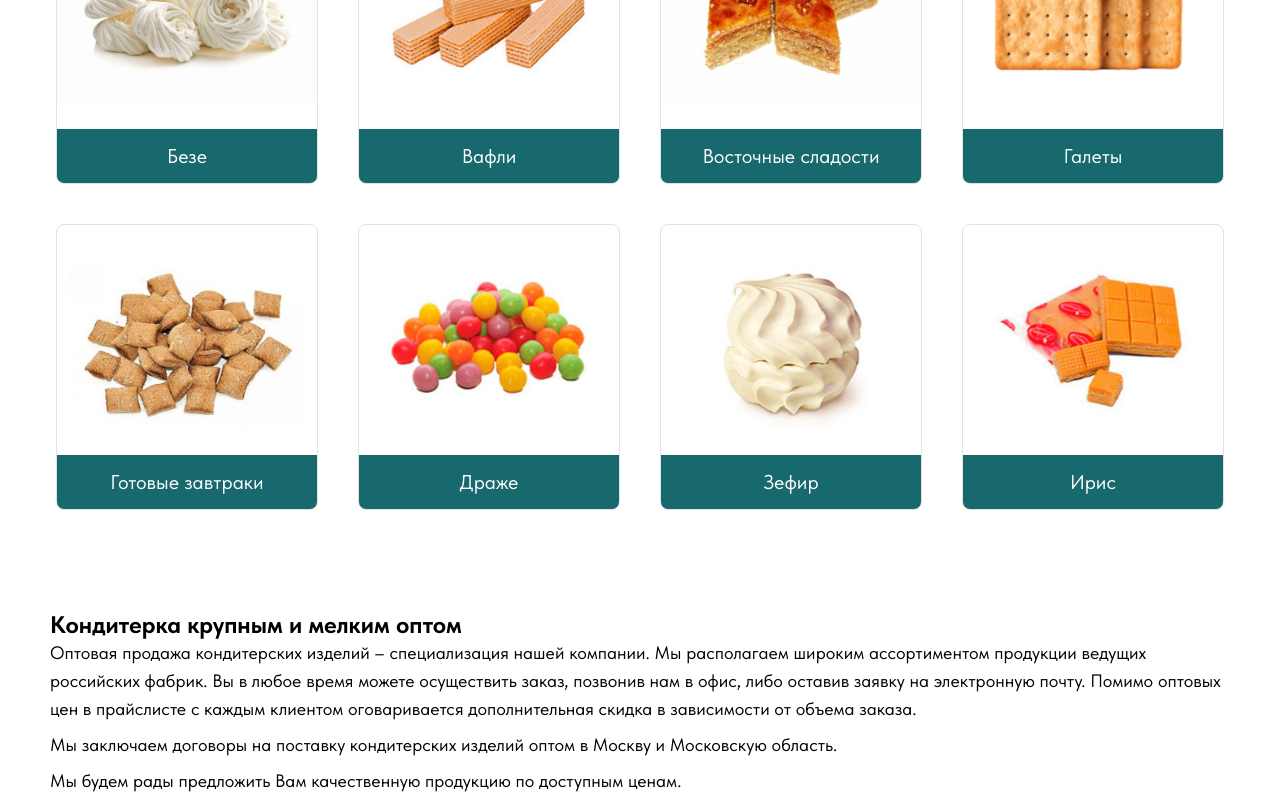
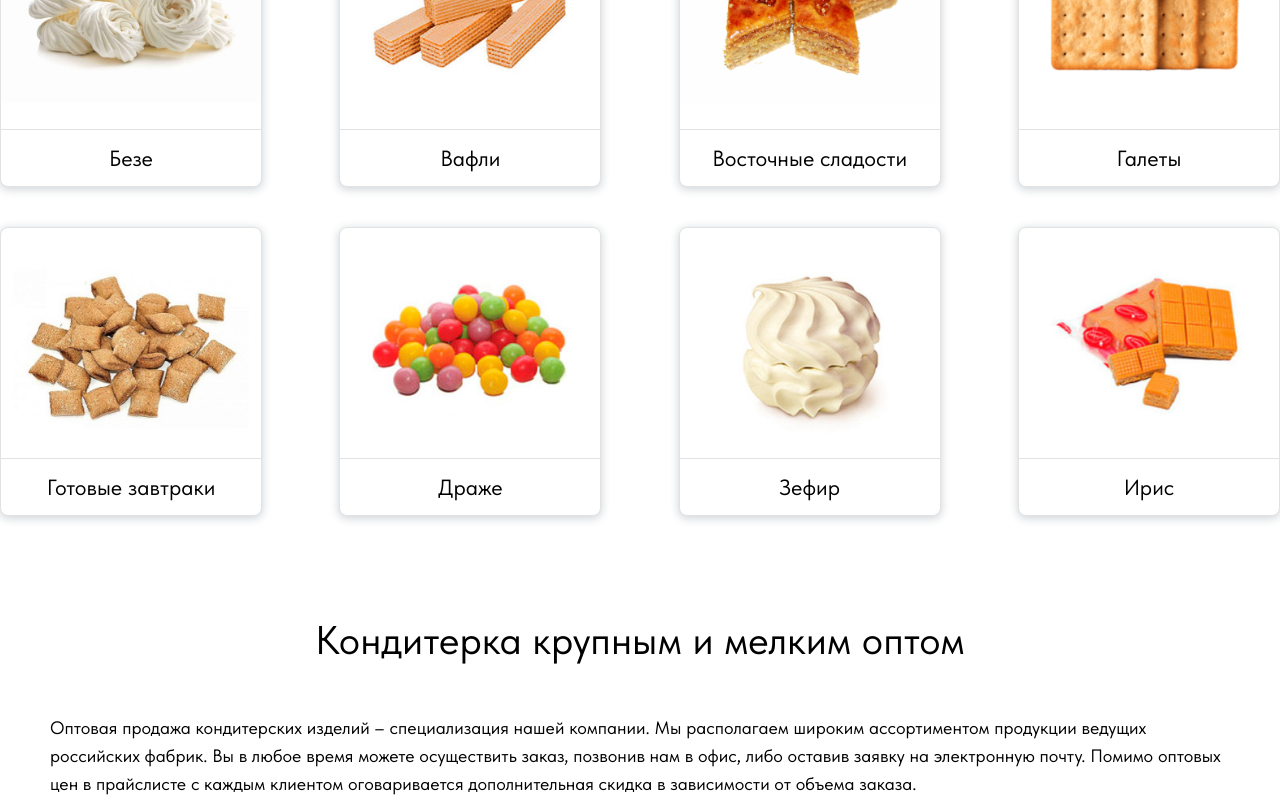
Before and after one commit to vierim/pallada-frontend, a Next.js app: page / in a window 1280 px wide. Shown: the part 840-1640 px from the top of the page. Built offline with nearby package versions, Linux system fonts and the light colour scheme.

Commit message:
Small styles fixes

```diff
--- a/src/app/globals.css
+++ b/src/app/globals.css
@@ -34,3 +34,10 @@ a {
   max-width: 1280px;
   margin: 0 auto;
 }
+
+h2 {
+  font-size: 40px;
+  font-weight: 400;
+  text-align: center;
+  margin-bottom: 50px;
+}
--- a/src/widgets/cover/cover.module.css
+++ b/src/widgets/cover/cover.module.css
@@ -3,6 +3,7 @@
   height: 450px;
   overflow: hidden;
   position: relative;
+  box-shadow: 0px 5px 10px 2px rgba(34, 60, 80, 0.2);
 }
 
 .cover::before {
--- a/src/widgets/page-sections/catalog/catalog.module.css
+++ b/src/widgets/page-sections/catalog/catalog.module.css
@@ -5,9 +5,9 @@
 .list {
   list-style: none;
   display: flex;
-  justify-content: center;
+  justify-content: space-between;
   flex-wrap: wrap;
-  gap: 40px;
+  gap: 40px 30px;
 }
 
 .item {
@@ -16,6 +16,7 @@
   background: #FFF;
   overflow: hidden;
   transition: border-color 0.2s linear;
+  box-shadow: 0px 2px 8px 1px rgba(34, 60, 80, 0.2);
 }
 
 .item:hover {
@@ -27,7 +28,7 @@
 }
 
 .item:hover .img {
-  scale: 115%;
+  scale: 105%;
 }
 
 .section {
@@ -43,13 +44,14 @@
   width: 100%;
   padding: 15px 10px;
   text-align: center;
-  color: #ffffff;
-  font-size: 20px;
-  background-color: var(--primary-color);
+  color: #000000;
+  font-size: 22px;
+  /* background-color: var(--secondary-color); */
   transition: all 0.3s ease-in-out;
+  border-top: 1px solid #E2E2E2;
 }
 
 .item:hover .title {
   color: #000000;
-  background-color: var(--secondary-color);
+  background-color: var(--secondary-color-hover);
 }
```
